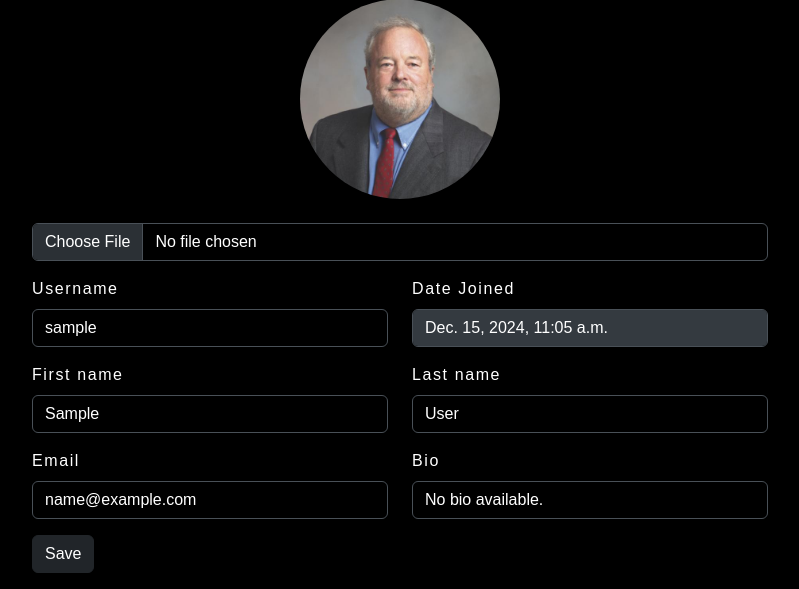
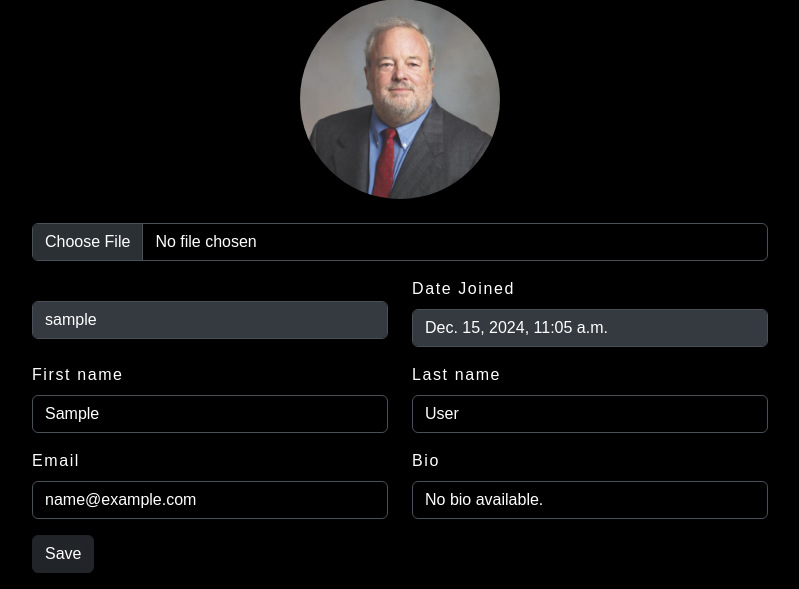
Before and after one commit to puyma/ft_transcendence, a Django app: page /profile/ in a window 1280 px wide. Shown: the part 235-824 px from the top of the page, without its empty margins (240-1039 px from the left). Run offline with Django 5.2, Linux system fonts and the light colour scheme; the visitor is signed in with stand-in values (Sample User, id 1); style sheets or scripts are compiled from the project's sources; parts of the project's set-up code (start-up, migrations or seed data) failed here and were passed over; some web fonts are replaced.

Commit message:
patch: changes profile (#105)
Co-authored-by: anagmrebelo <anagmrebelo@hotmail.com>

```diff
--- a/transcendence/forms.py
+++ b/transcendence/forms.py
@@ -72,11 +72,6 @@ class SignupForm(auth_forms.UserCreationForm):
 
 class UpdateUserForm(auth_forms.UserChangeForm):
 
-    username = forms.CharField(
-        max_length=100,
-        required=True,
-        widget=forms.TextInput(attrs={"class": "form-control"}),
-    )
     email = forms.EmailField(
         required=False,
         widget=forms.EmailInput(attrs={"class": "form-control"}),
@@ -94,13 +89,13 @@ class UpdateUserForm(auth_forms.UserChangeForm):
 
     class Meta:
         model = auth_models.User
-        fields = ["username", "email", "first_name", "last_name"]
+        fields = ["email", "first_name", "last_name"]
 
-    def clean_username(self):
-        username = self.cleaned_data.get("username")
-        if auth_models.User.objects.exclude(pk=self.instance.pk).filter(username=username).exists():
-            raise forms.ValidationError("This username is already in use.")
-        return username
+    # def clean_username(self):
+    #     username = self.cleaned_data.get("username")
+    #     if auth_models.User.objects.exclude(pk=self.instance.pk).filter(username=username).exists():
+    #         raise forms.ValidationError("This username is already in use.")
+    #     return username
 
     def clean_email(self):
         email = self.cleaned_data.get("email")
--- a/transcendence/templates/tr/pages/profile.html
+++ b/transcendence/templates/tr/pages/profile.html
@@ -64,8 +64,9 @@
                             </label>
                             <input type="text"
                                    class="form-control"
-                                   value="{{ user_form.username.value }}"
-                                   name="username">
+                                   value="{{ user.username }}"
+                                   name="username"
+                                   disabled>
                         </div>
                         <div class="col-md-6">
                             <label for="date"
```
